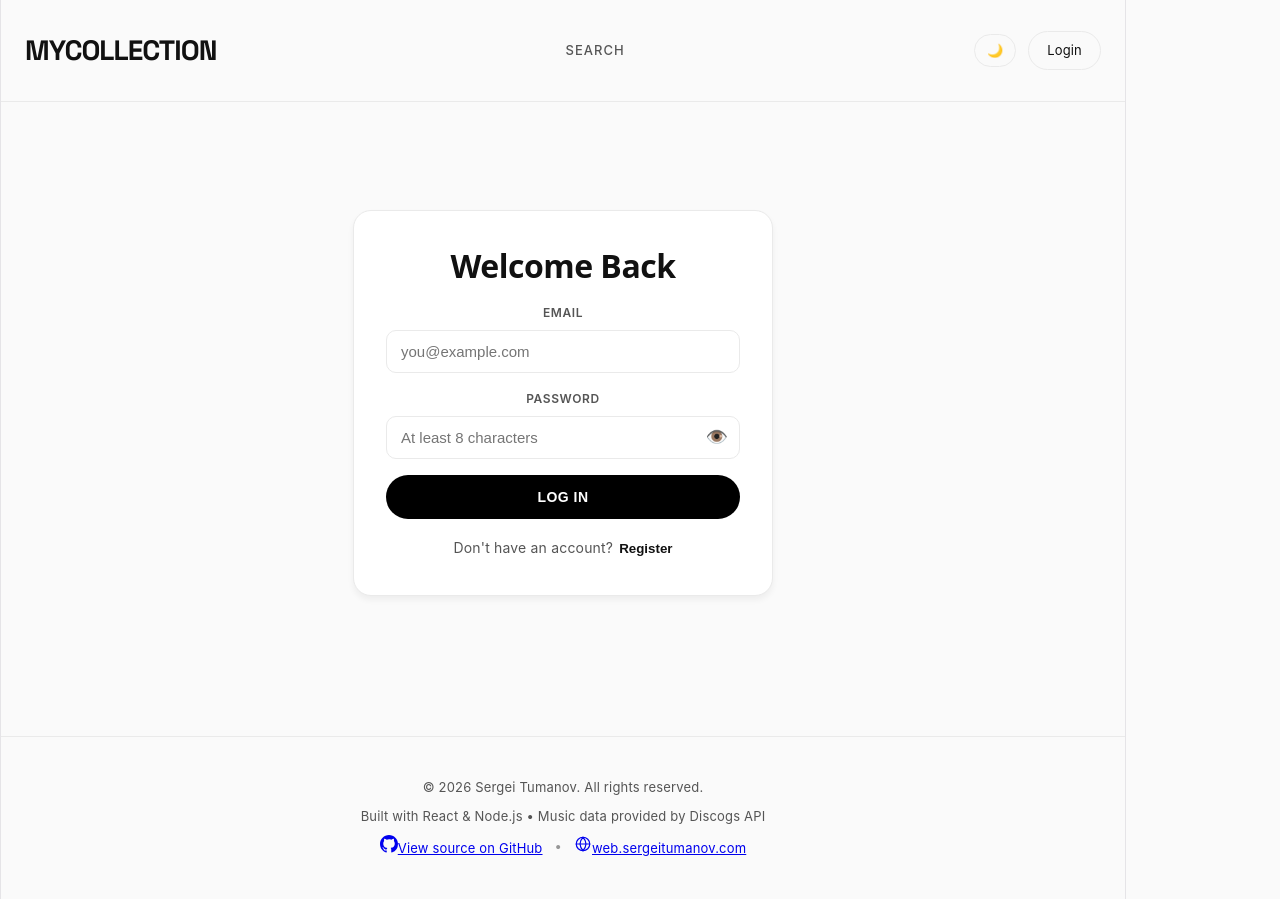
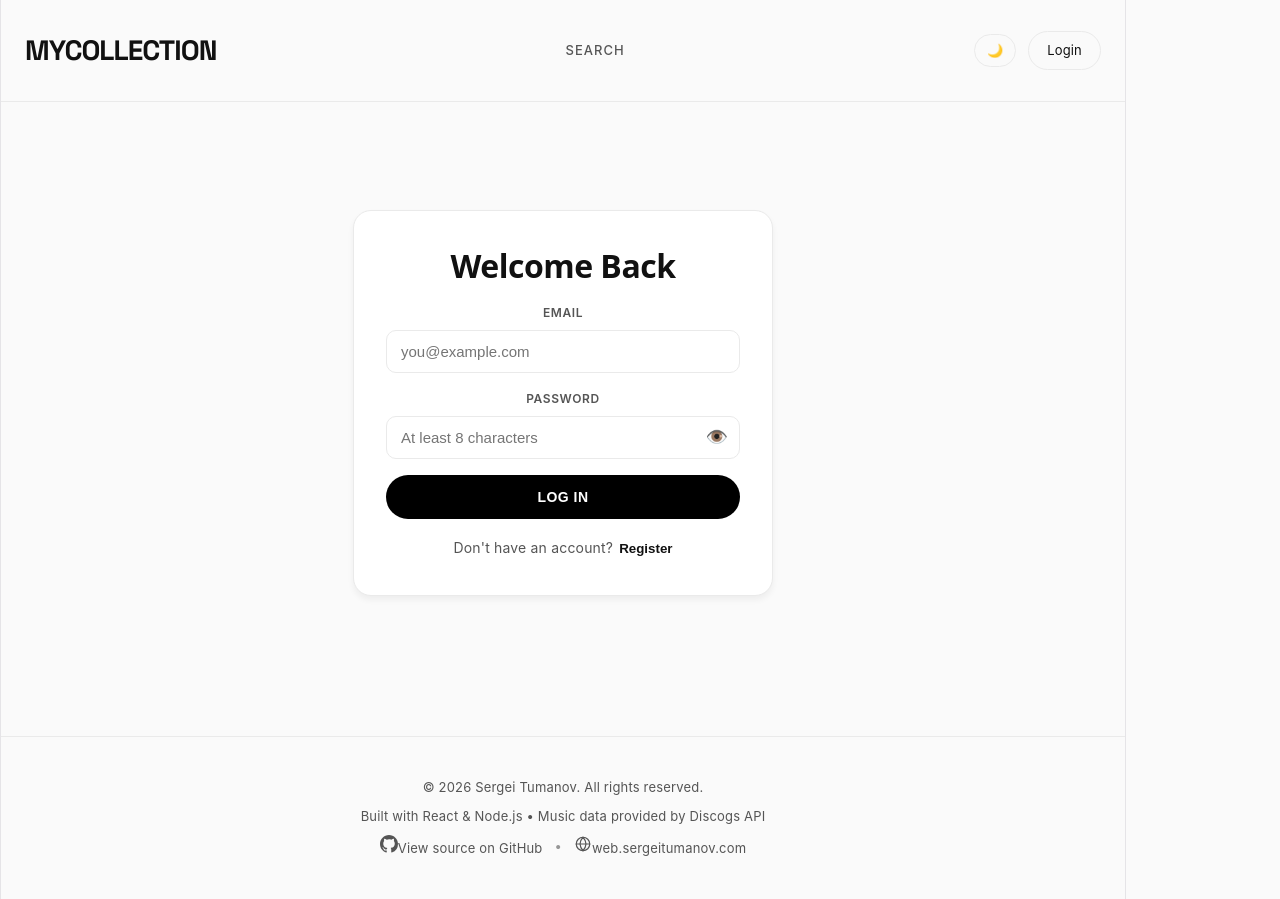
Before and after one commit to SergeiTWeb/myCollection, a React (Vite) app: page /#/login in a window 1280 px wide. Built offline with nearby package versions, Linux system fonts and the light colour scheme; no server answers.

Commit message:
style improvements

```diff
--- a/src/App.css
+++ b/src/App.css
@@ -62,10 +62,11 @@ img {
 
 .container {
   max-width: 1200px;
-  margin: 0 auto;
+  width: 100%;
+  margin-left: auto !important;
+  margin-right: auto !important;
   padding: 0 24px;
   flex: 1;
-  width: 100%;
   box-sizing: border-box;
 }
 
@@ -217,6 +218,18 @@ img {
   justify-content: center;
   gap: 12px;
   flex-wrap: wrap;
+}
+
+.footer-links a {
+  color: var(--text-secondary);
+  text-decoration: none;
+  font-size: 13px;
+  transition: color 0.2s ease;
+}
+
+.footer-links a:hover {
+  color: var(--text-primary);
+  text-decoration: none;
 }
 
 .footer-sep {
@@ -548,7 +561,7 @@ textarea:focus {
 
 .page-controls-actions {
   display: flex;
-  gap: 16px;
+  gap: 5px;
   align-items: center;
   flex-wrap: wrap;
   justify-content: flex-end;
@@ -700,11 +713,20 @@ textarea:focus {
   max-width: 640px;
   color: var(--text-secondary);
   opacity: 0.7;
+  transition: all 0.4s cubic-bezier(0.25, 0.8, 0.25, 1);
+  cursor: default;
+}
+
+.music-divider:hover {
+  opacity: 1;
+  transform: scaleX(1.08);
+  color: var(--text-primary);
 }
 
 .music-divider svg {
   width: 100%;
   height: auto;
+  transition: transform 0.4s ease;
 }
 
 /* =========================================
```
